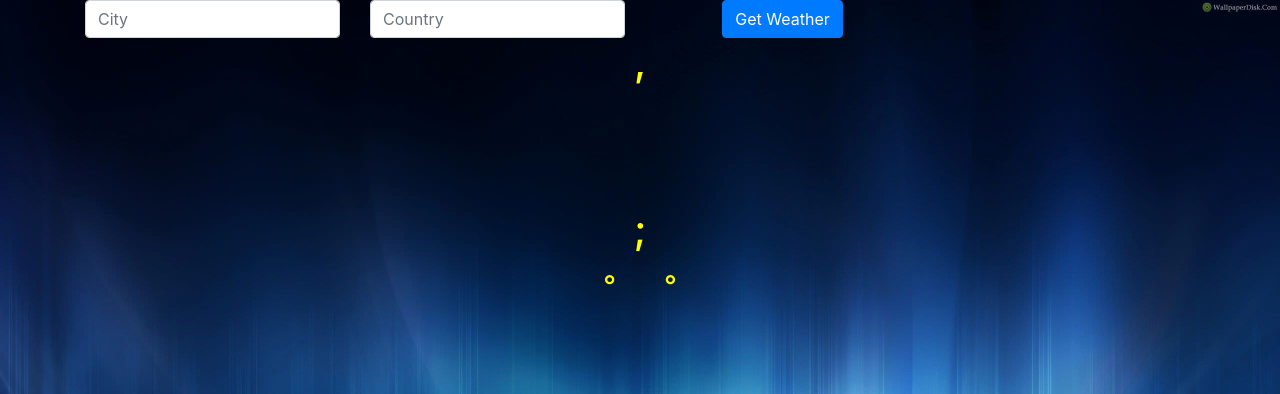
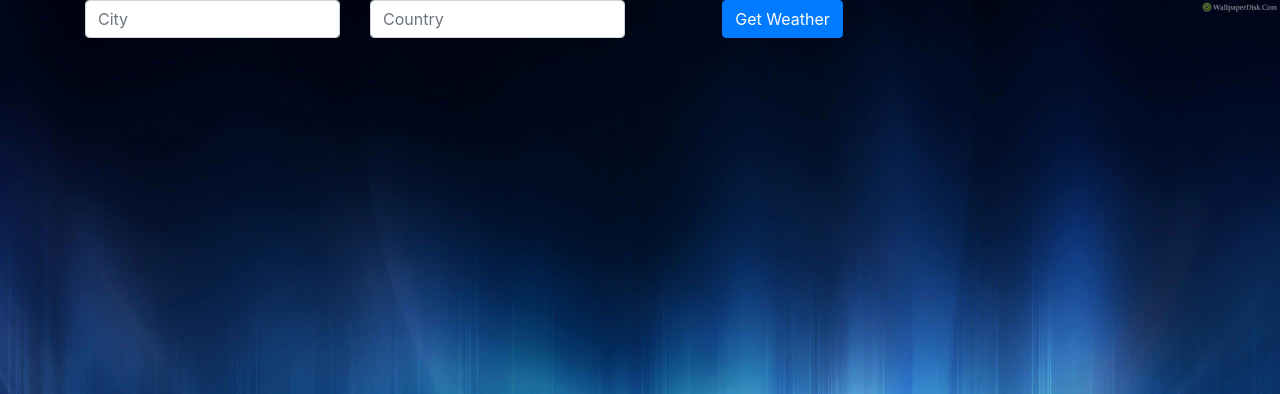
Before and after one commit to ruppatel115/weather-app, a React (Create React App) app: page / in a window 1280 px wide. Shown: the top 394 px of the page. Built offline with nearby package versions, Linux system fonts and the light colour scheme.

Commit message:
fixed degree sign

```diff
--- a/src/App.js
+++ b/src/App.js
@@ -62,9 +62,7 @@
     if(rangeNum >= 600 && rangeNum <=622){
       this.setState({icon:this.weatherIcon.Snow})
     }
-    if(rangeNum >= 600 && rangeNum <=622){
-      this.setState({icon:this.weatherIcon.Snow})
-    }
+
     if(rangeNum === 800){
       this.setState({icon:this.weatherIcon.Atmosphere})
     }
@@ -94,9 +92,9 @@
   //print out values
 
 
+  //setting state for all the values we get from the api call
   this.setState({
-    city: response.name,
-    country: response.sys.country,
+    city: `${response.name}, ${response.sys.country}`,
     faren : this.calcFaren(response.main.temp),
     temp_max : this.calcFaren(response.main.temp_max),
     temp_min : this.calcFaren(response.main.temp_min),
@@ -110,11 +108,17 @@
   console.log(response);
 
 } else{
+  //if bad call then just print out an error
   this.setState({error : true});
 
 }
 };
+
+
+
   render(){
+
+
   return (
   <div className="App">
     <Form loadweather={this.getWeather} error={this.state.error}/>
--- a/src/app_component/weather.component.jsx
+++ b/src/app_component/weather.component.jsx
@@ -6,14 +6,19 @@
     <div className="container">
         <div className="cards">
 
-            <h1>{props.city}, {props.country}</h1>
+            <h1>{props.city}</h1>
             <h1 className="py-4">
             <i className={`wi ${props.weatherIcon} display-1`}/>
 
             </h1>
-            <h1 className="py-2">{props.temp_faren};</h1>
+
+
+            {/** If there is temp, then print out and include degree sign else null */}
+            {props.temp_faren ? (
+                <h1 className="py-2">{props.temp_faren}&deg;</h1>
+                ) : null}
             {/** show max and min temps here */}
-            {minmaxTemp(props.temp_min, props.temp_max)}
+            {minmaxTemp (props.temp_min , props.temp_max) }
 
 
             <h4 className = "py-3">{props.description}</h4>
@@ -24,12 +29,16 @@
 
 
 function minmaxTemp(min,max){
+    if(min && max){
         return (
             <h3>
             <span className="px-4">{min}&deg;</span>
             <span className="px-4">{max}&deg;</span>
             </h3>
         );
+
+    }
+
 }
 
 
```
Also changed, not shown: 1 other file (tests, documents, lock files or other folders). Lines whose indentation alone changed are shown as unchanged.
